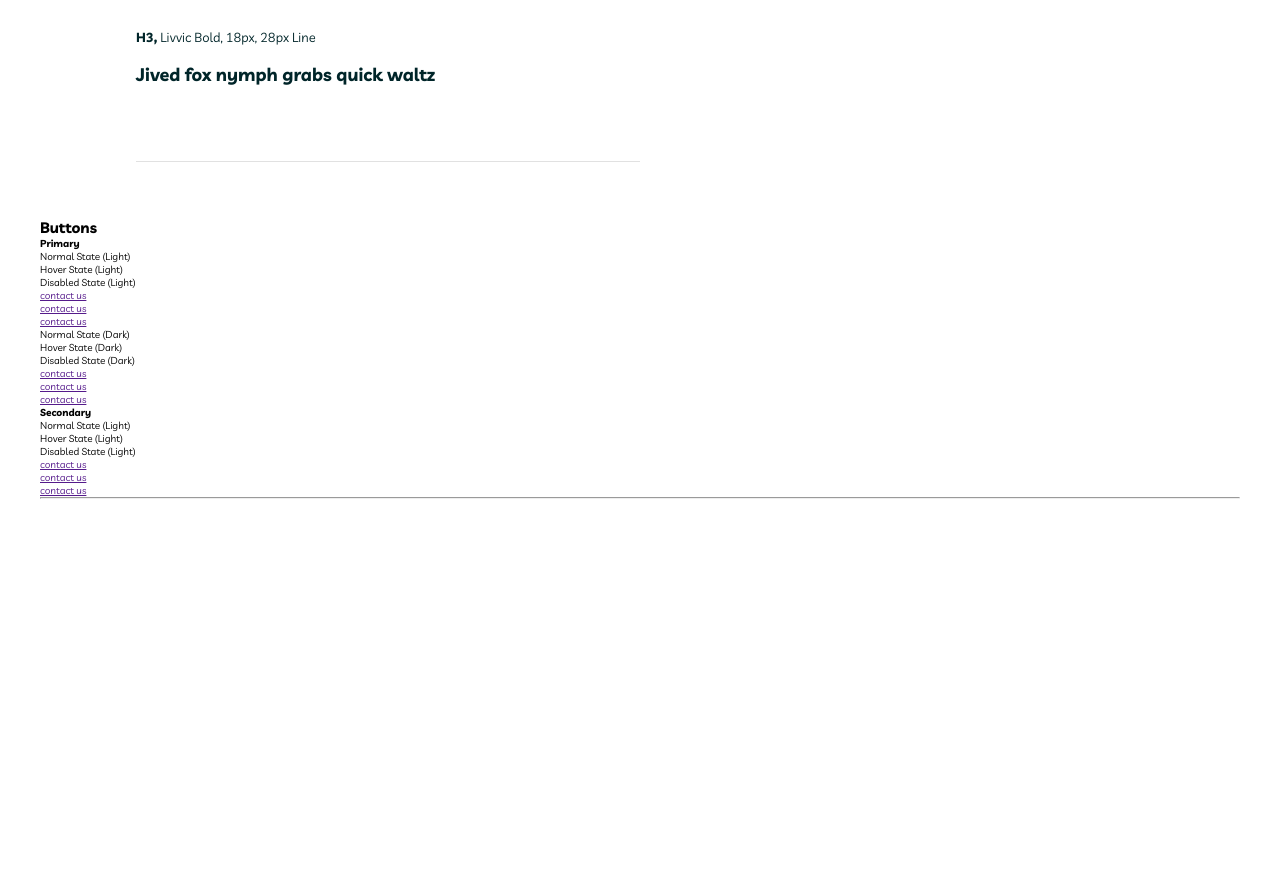
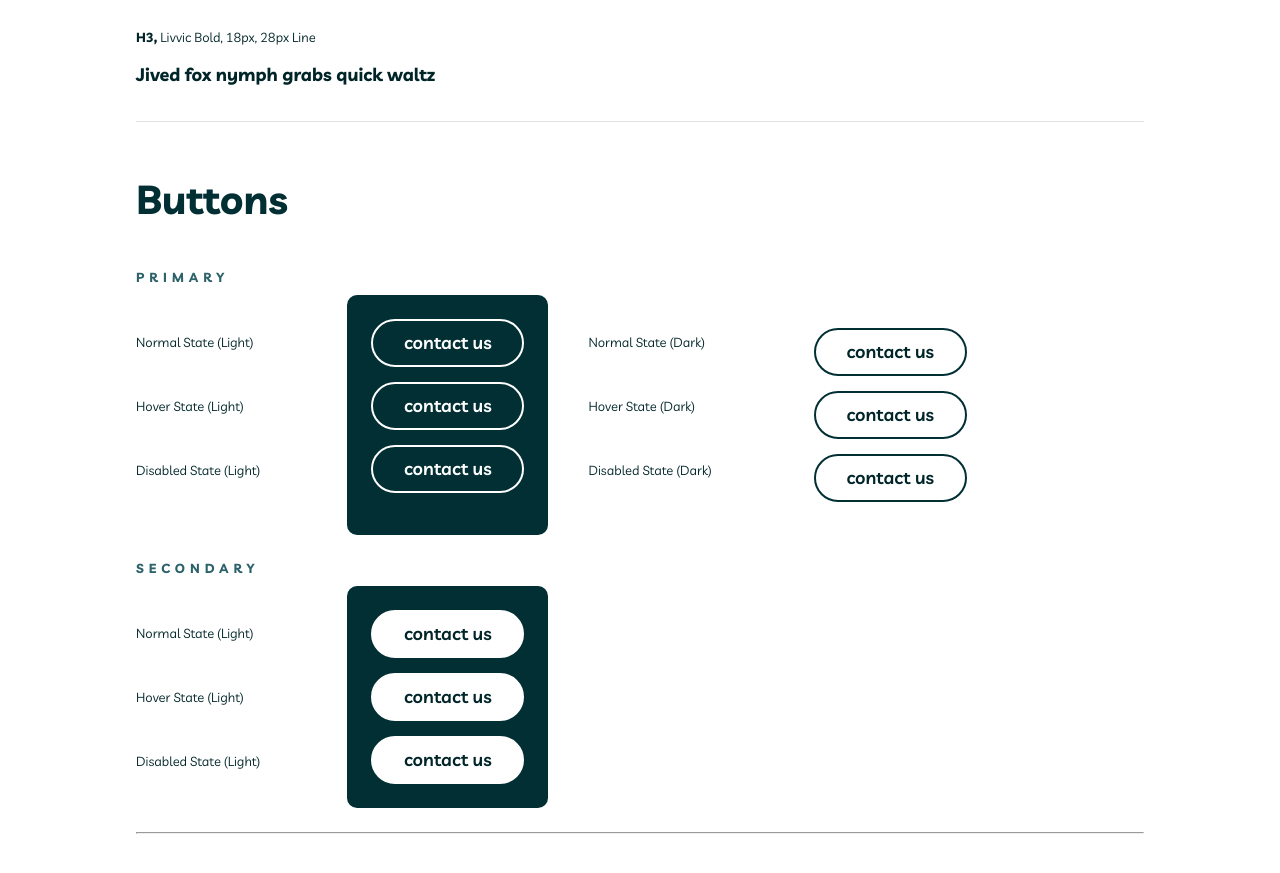
Before and after one commit to linusmanuel/my-team, a website: page styleguide.html in a window 1280 px wide. Shown: the part 1690-2563 px from the top of the page. Before the commit the page ends 2189 px from the top, so only its background shows below. Drawn offline with Linux system fonts and the light colour scheme.

Commit message:
add button block

```diff
--- a/src/frontend/style/abstract/_variables.scss
+++ b/src/frontend/style/abstract/_variables.scss
@@ -12,10 +12,16 @@
 }
 
 /* Container width */
-
 $xs: 0;
 $sm: 576px;
 $md: 768px;
 $lg: 992px;
 $xl: 1200px;
 $xxl: 1400px;
+
+/* FONTS */
+$regular: 400;
+$medium: 500;
+$semi-bold: 600;
+$bold: 700;
+$extra-bold: 900;
--- /dev/null
+++ b/src/frontend/style/blocks/_buttons.scss
@@ -0,0 +1,70 @@
+.b-buttons {
+  padding-inline: rem(96px);
+  padding-bottom: rem(56px);
+
+  &__title {
+    font-weight: bold;
+    font-size: rem(40px);
+    line-height: rem(42px);
+    color: var(--secondary-dark-2);
+    margin-bottom: rem(48px);
+  }
+
+  &__subtitle {
+    font-weight: bold;
+    font-size: rem(13px);
+    line-height: rem(18px);
+    letter-spacing: rem(5px);
+    color: var(--secondary);
+    text-transform: uppercase;
+    margin-bottom: rem(9px);
+  }
+
+  &__primary,
+  &__secondary  {
+    display: flex;
+    margin-bottom: rem(24px);
+  }
+
+  &__primary &__list:nth-child(2n+1),
+  &__secondary  &__list:nth-child(2n+1) {
+    display: flex;
+    flex-direction: column;
+    gap: rem(46px);
+    font-size: rem(13px);
+    font-weight: 400;
+    line-height: rem(18px);
+    color: var(--secondary-dark-3);
+    padding-block: rem(38px);
+    margin-right: rem(87px );
+  }
+
+  &__primary &__list:nth-child(4) {
+    display: flex;
+    flex-direction: column;
+    gap: rem(15px);
+    padding-block: rem(33px);
+    margin-left: rem(15px);
+  }
+
+  &__primary &__list:nth-child(2),
+  &__secondary  &__list:nth-child(2) {
+    background-color: var(--secondary-dark-2);
+    border-radius: rem(10px);
+    padding: rem(24px);
+    margin-right: rem(40px);
+    display: flex;
+    flex-direction: column;
+    gap: rem(15px);
+  }
+
+    &__primary &__list:nth-child(2) {
+    background-color: var(--secondary-dark-2);
+    border-radius: rem(10px);
+    padding: rem(24px);
+    margin-right: rem(40px);
+    display: flex;
+    flex-direction: column;
+    gap: rem(15px);
+  }
+}
--- a/src/frontend/style/blocks/index.scss
+++ b/src/frontend/style/blocks/index.scss
@@ -1,2 +1,3 @@
 @import './colors';
 @import './typography';
+@import './buttons';
--- /dev/null
+++ b/src/frontend/style/components/_button.scss
@@ -0,0 +1,50 @@
+.c-btn {
+  background-color: transparent;
+  width: rem(153px);
+  height: rem(48px);
+  border-radius: rem(100px);
+  border: solid 2px var(--secondary-dark-2);
+  display: inline-block;
+  display: flex;
+  justify-content: center;
+  align-items: center;
+  font-size: rem(18px);
+  line-height: rem(28px);
+  color: var(--secondary-dark-2);
+  text-decoration: none;
+  font-weight: $semi-bold;
+
+  &-primary-o {
+    color: var(--white);
+    border-color: var(--white);
+    transition: all 2s;
+
+    &:hover {
+      background-color: var(--white);
+      color: var(--secondary-dark-3);
+    }
+  }
+
+  &-primary-o--dark {
+    color: var(--secondary-dark-3);
+    transition: all 2s;
+
+    &:hover {
+      background-color: var(--secondary-dark-2);
+      color: var(--white);
+    }
+  }
+
+  &-secondary {
+    background-color: var(--white);
+    color: var(--secondary-dark-3);
+    border-color: var(--white);
+    transition: all 2s;
+
+    &:hover {
+      background-color: var(--secondary-light);
+      color: var(--secondary-dark-3);
+      border-color: var(--secondary-light);
+    }
+  }
+}
--- a/src/frontend/style/components/index.scss
+++ b/src/frontend/style/components/index.scss
@@ -0,0 +1 @@
+@import './button';
--- a/src/frontend/style/main.scss
+++ b/src/frontend/style/main.scss
@@ -3,3 +3,4 @@
 @import './generic/index.scss';
 @import './blocks/index.scss';
 @import './pages/index.scss';
+@import './components/index.scss';
--- a/styleguide.html
+++ b/styleguide.html
@@ -132,9 +132,9 @@
 									augue. Morbi purus libero, faucibus adipiscing?
 								</p>
 							</section>
-							<hr />
 						</div>
 					</div>
+					<hr />
 				</section>
 				<section class="b-buttons">
 					<h2 class="b-buttons__title">Buttons</h2>
```
Also changed, not shown: src/styles/style.css, 1 other file.
